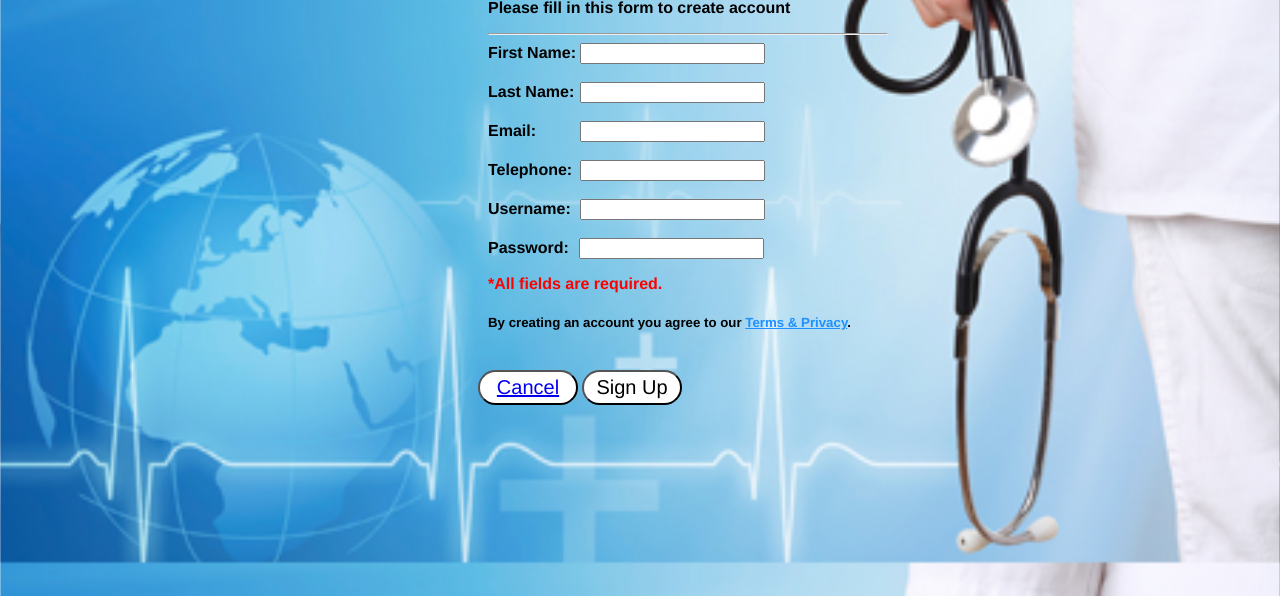
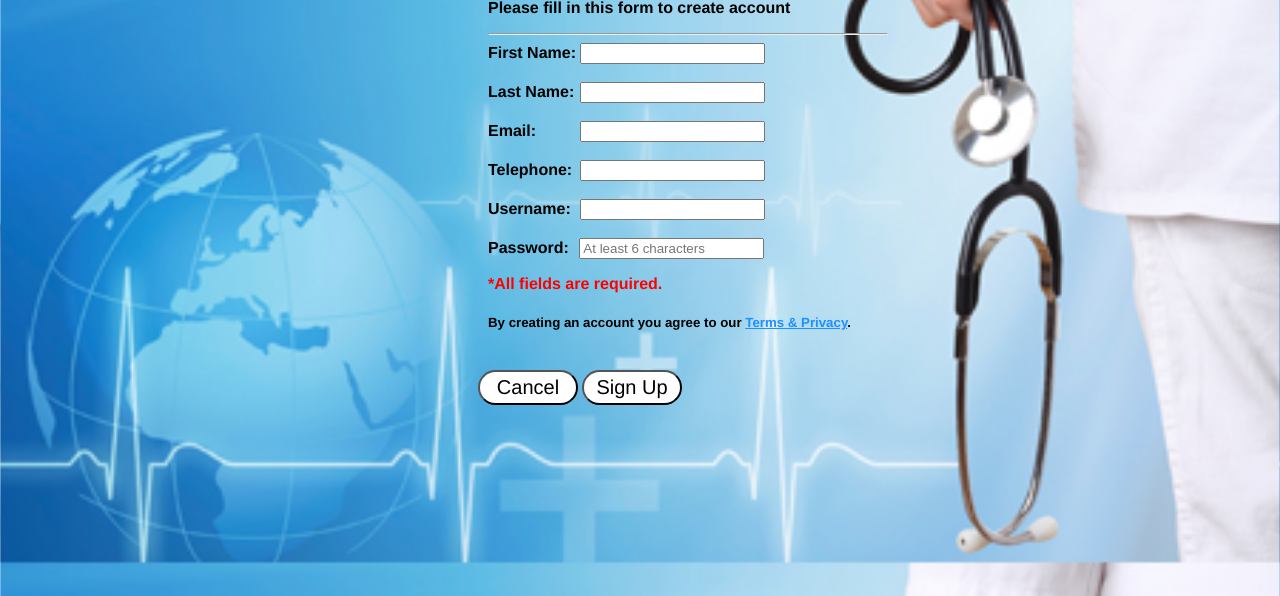
Before and after one commit to dsergiou/neoo, a PHP site: page /register.php in a window 1280 px wide; the page is wider, and only the part inside the window is pictured. Shown: the part 291-887 px from the top of that part. Run offline with PHP 8.4, Linux system fonts and the light colour scheme.

Commit message:
Update register.php

```diff
--- a/register.php
+++ b/register.php
@@ -36,13 +36,13 @@
  				<input class="usernamebox"  type="text" name="username">
  				<br><br>
  				<label for="pass">Password: </label>
- 				<input class="passbox" type="text" name="pass">
+ 				<input class="passbox" placeholder="At least 6 characters"type="text" name="pass">
 
 			         <p style="color: red" "font-family: Hevletica">*All fields are required.</p>
              <h5 style="font-family: Helvetica">By creating an account you agree to our <a href="#" style="color:dodgerblue" "font-family: Helvetica">Terms & Privacy</a>.</h5>
  		</div>
  		<div class="butt">
- 	  	<button><a href="./welcome.php">Cancel</a></button>
+ 	  	<a href="./welcome.php"><button style= "text-decoration:none;color:black">Cancel</button></a>
  	  	<button name="submit" type="submit" value="signup">Sign Up</button>
  	  </div>
 
```
